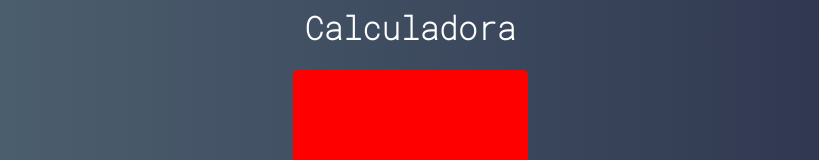
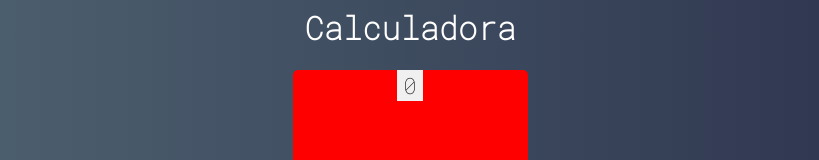
Before and after one commit to PrestesJoo149/calculadora, a React (Create React App) app: page / in a window 1280 px wide. Shown: the part 221-381 px from the top of the page, without its empty margins (230-1049 px from the left). Built offline with nearby package versions, Linux system fonts and the light colour scheme.

Commit message:
Testano o visual com git

```diff
--- /dev/null
+++ b/src/components/Button.css
@@ -0,0 +1,13 @@
+:root {
+    --bg-button:#f0f0f0;
+    --border-button: solid 1px #888;
+
+}
+
+.button {
+    font-size: 1.4rem;
+    background-color: var(--bg-button);
+    border: none;
+    border-right: var(--bg-button);
+    border-bottom: var(--bg-button);
+}
--- /dev/null
+++ b/src/components/Button.jsx
@@ -0,0 +1,5 @@
+import React from  'react';
+import './Button.css'
+
+export default props =>
+<button className='button'>0</button>
--- a/src/main/Calculator.jsx
+++ b/src/main/Calculator.jsx
@@ -1,5 +1,6 @@
 import React, {Component} from 'react'
 import  './Calculator.css'
+import Button from '../components/Button'
 
 
 export default class Calculator extends Component{
@@ -7,7 +8,7 @@ export default class Calculator extends Component{
     render(){
         return(
             <div className="calculator">
-
+                <Button></Button>
             </div>
         )
     }
```
